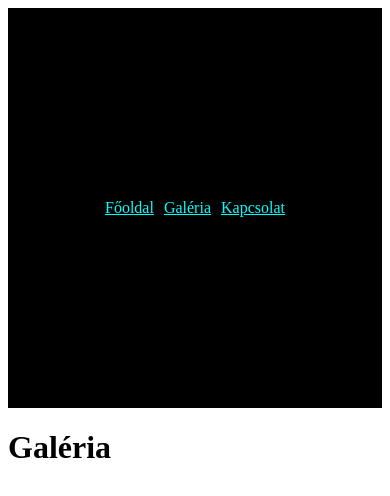
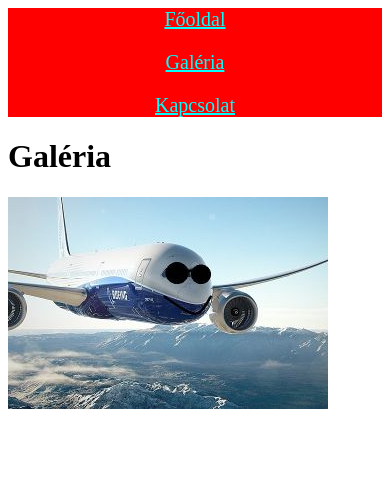
Before and after one commit to Kristof0724/rp-menu, a plain HTML site: page gallery.html in a window 390 px wide. Drawn offline with Linux system fonts and the light colour scheme.

Commit message:
repülő

```diff
--- a/gallery.html
+++ b/gallery.html
@@ -14,5 +14,6 @@
         <a href="contact.html">Kapcsolat</a>
     </nav>
     <h1>Galéria</h1>
+    <img src="img/plane.jpg" alt="tamás">
 </body>
 </html>
--- a/style.css
+++ b/style.css
@@ -1,12 +1,21 @@
-nav{
+nav {
     background-color: black;
     display: flex;
+    flex-direction: row;
+    height: 40px;
     align-items: center;
     justify-content: center;
+    gap: 20px;
+  }
+nav a {
+    font-size: 20px;
+    color: aqua;
+  }
 
-    gap: 10px;
-    height: 400px;
-}
-nav a {
-    color: aqua;
-}
+  @media screen and (max-width: 600px) {
+    nav {
+      flex-direction: column;
+      height: auto;
+      background-color: red;
+    }
+  }
```
Also changed, not shown: img/plane.jpg (added).
